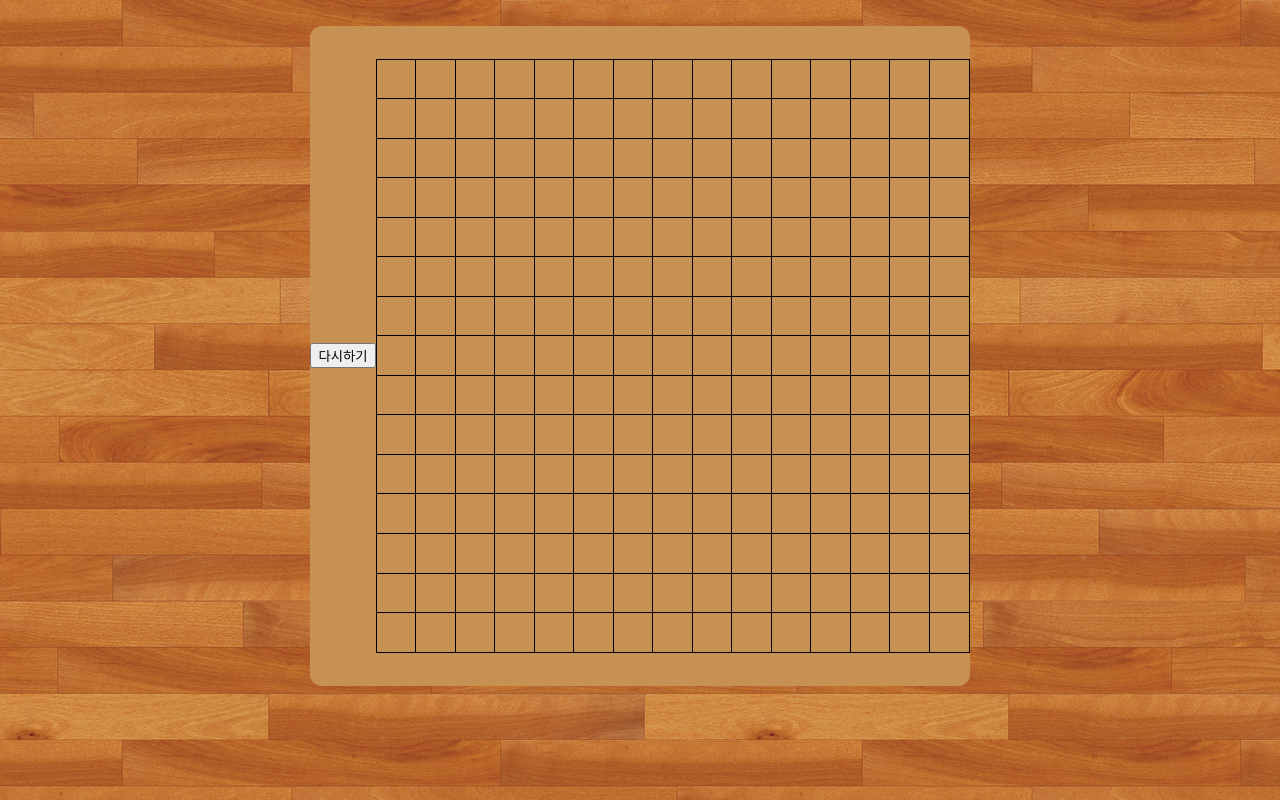
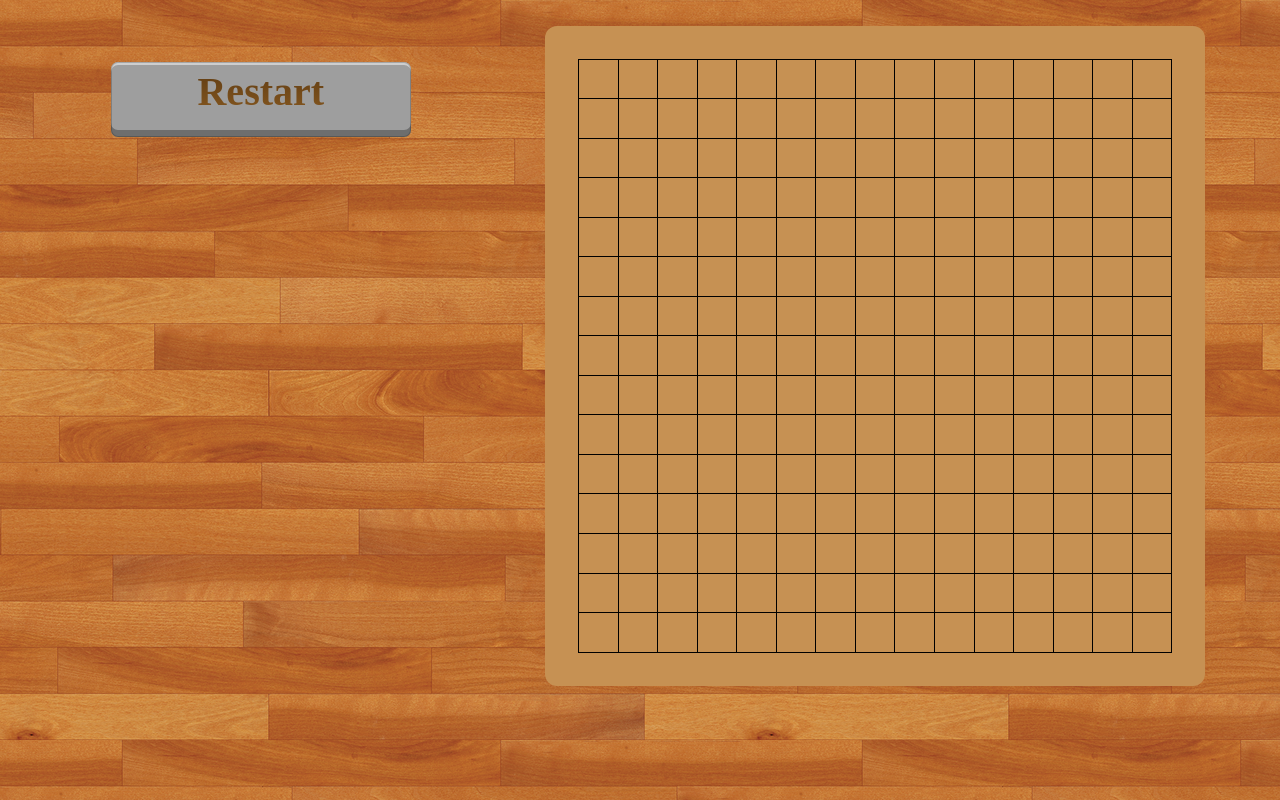
Before and after one commit to drainxc/omok, a React (Create React App) app: page / in a window 1280 px wide. Built offline with nearby package versions, Linux system fonts and the light colour scheme; grey boxes are pictures that could not be loaded.

Commit message:
[DESIGN] Restart Button

```diff
--- a/src/components/common/restart/index.js
+++ b/src/components/common/restart/index.js
@@ -1,4 +1,6 @@
-export default function RestartButton({setBoard}) {
+import React from "react";
+import * as S from "./styles";
+export default function RestartButton({ setBoard }) {
   function restart() {
     setBoard([
       [0, 0, 0, 0, 0, 0, 0, 0, 0, 0, 0, 0, 0, 0, 0],
@@ -24,8 +26,10 @@ export default function RestartButton({setBoard}) {
     }
   }
   return (
-    <div>
-      <button onClick={restart}>다시하기</button>
+    <S.RestartDiv>
+      <div className="button">
+        <div className="restartButton" onClick={restart}>Restart</div>
       </div>
+    </S.RestartDiv>
   );
 }
--- /dev/null
+++ b/src/components/common/restart/styles.js
@@ -0,0 +1,38 @@
+import styled from "styled-components";
+
+export const RestartDiv = styled.div`
+  .button {
+    background: url("http://1.bp.blogspot.com/-tXavBQFjNFQ/VMSaYaq7PtI/AAAAAAAADSc/awMPRe3yu5A/s1600/wood_pattern.png");
+    width: 300px;
+    height: 75px;
+    position: relative;
+    border: none;
+    display: inline-block;
+    box-shadow: inset 0px 0px 0px 1px rgba(0, 0, 0, 0.2),
+      inset 0px -7px 0px 0px rgba(0, 0, 0, 0.3),
+      inset 0px 3px 0px 0px rgba(255, 255, 255, 0.5);
+    -webkit-border-radius: 5px;
+    -moz-border-radius: 5px;
+    border-radius: 7px;
+    overflow: hidden;
+    cursor: pointer;
+    margin: 36px;
+    display: flex;
+    justify-content: center;
+  }
+  .button > div {
+    padding: 10px 20px 12px 20px;
+    color: rgba(0, 0, 0, 0.7);
+    font-weight: bold;
+    font-size: 40px;
+    background: linear-gradient(to top, #996627, #593710);
+    -webkit-background-clip: text;
+    -webkit-text-fill-color: transparent;
+  }
+  .button:active {
+    box-shadow: inset 0px 0px 0px 1px rgba(0, 0, 0, 0.2),
+      inset 0px -2px 0px 0px rgba(0, 0, 0, 0.3),
+      inset 0px 2px 0px 0px rgba(255, 255, 255, 0.5);
+    top: 3px;
+  }
+`;
--- a/src/components/pages/board/index.js
+++ b/src/components/pages/board/index.js
@@ -60,8 +60,10 @@ export default function Board({ data }) {
 
   return (
     <>
+      <S.Button>
+        <RestartButton setBoard={setBoard} />
+      </S.Button>
       <S.GameBoard>
-        <RestartButton setBoard={setBoard}/>
         <table>{GameBoard}</table>
       </S.GameBoard>
     </>
--- a/src/components/pages/board/styles.js
+++ b/src/components/pages/board/styles.js
@@ -40,3 +40,7 @@ export const GameBoard = styled.div`
     opacity: 40%;
   }
 `;
+
+export const Button = styled.div`
+
+`
--- a/src/components/pages/mainPage/styles.js
+++ b/src/components/pages/mainPage/styles.js
@@ -2,6 +2,6 @@ import styled from "styled-components";
 
 export const MainDiv = styled.div`
   display: flex;
-  justify-content: center;
+  justify-content: space-around;
   padding: 2%;
 `;
```
Lines whose indentation alone changed are shown as unchanged.
